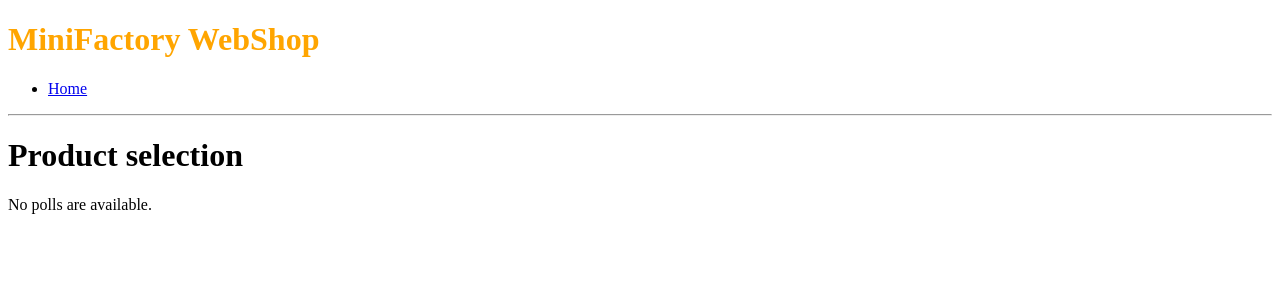
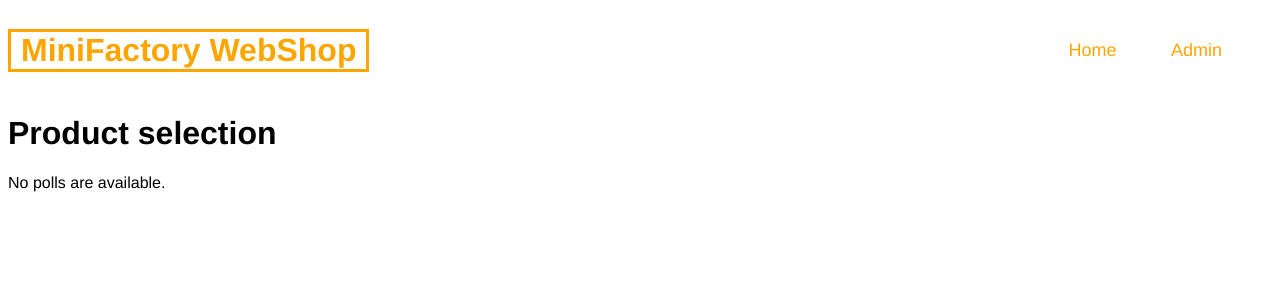
Before and after one commit to LUGGGI/MiniFactory-WebShop, a Django app: template shop/templates/shop/index.html in a window 1280 px wide. Shown: the top 300 px of the page. Run offline with Django 3.2, Linux system fonts and the light colour scheme; the template is opened without the code that fills it, so the values that code supplies are empty.

Commit message:
styled havigation bar

```diff
--- a/shop/static/shop/style.css
+++ b/shop/static/shop/style.css
@@ -1,7 +1,30 @@
-header h1 {
-    color: orange;
+body {
+    font-family: "Raleway", Helvetica, sans-serif;
 }
 
+/* Navigation bar */
+.container {
+    color: orange;
+    display:flex;
+    justify-content: space-between;
+    align-items: center;
+}
+#logo{
+    border:3px solid;
+    padding:0 10px;
+}
+#navbar li{
+    display:inline-block;
+}
+#navbar a{
+    color: orange;
+    text-decoration:none;
+    font-size:18px;
+    padding-right:50px;
+}
+
+
+/* Option selection */
 form {
     /* Center the form on the page */
     margin: 0 auto;
@@ -11,20 +34,12 @@
     border: 3px solid #ccc;
     border-radius: 1em;
 }
-
-/* ul {
-    list-style: none;
-    padding: 0;
-    margin: 0;
-} */
-
 form legend {
     /* Uniform size & alignment */
     display: inline-block;
     width: 100%;
     text-align: center;
 }
-
 form li {
     width: 100%;
 
@@ -33,13 +48,10 @@
     align-items: center;
     justify-content: space-around;
     position: relative;
-  }
-
-
+}
 .error_message {
     color: red;
 }
-
 label {
     /* To make sure that all text fields have the same font settings
         By default, textareas have a monospace font */
@@ -48,13 +60,10 @@
     position: absolute;
 
 }
-
-
 /*
     remove the default styling of the checkbox using appearance
     and create the outer toggle area
 */
-
 input[type="checkbox"] {
     -webkit-appearance: none;
     appearance: none;
@@ -65,12 +74,10 @@
     background: #eee;
     transition: all 0.4s;
 }
-
 /*
     style the ::before content to look like
     the inner toggle switch - the bit that moves
 */
-
 input[type="checkbox"]::before {
     width: 16px;
     height: 16px;
@@ -82,30 +89,24 @@
     left: 8px;
     transition: all 0.4s;
 }
-
 /*
     change the outer background color and move the inner toggle switch
     when the checkbox is checked; use transitions for smooth animation
 */
-
 input[type="checkbox"]:checked {
     background-color: #ffaa00;
     transition: all 0.4s;
 }
-
 input[type="checkbox"]:checked::before {
     left: 28px;
     transition: all 0.4s;
 }
-
 input:focus {
     outline: 1px dotted black;
 }
-
 label:hover {
     color: orange;
 }
-
 form .button {
     /* Center the button on the page */
     color: orange;
--- a/shop/templates/shop/base.html
+++ b/shop/templates/shop/base.html
@@ -9,17 +9,19 @@
 
         <link rel="stylesheet" href="{% static 'shop/style.css' %}">
     </head>
-    <header>
-        <h1>MiniFactory WebShop</h1>
-    </header>
-    <nav>
+
+    <div class=container>
+        <h1 id="logo">MiniFactory WebShop </h1>
+        <nav id="navbar">
             <ul>
                 <li>
                     <a href="{% url 'shop:index' %}">Home</a>
+                    <a href="{% url 'admin:index' %}">Admin</a>
                 </li>
             </ul>
         </nav>
-    <hr />
+
+    </div>
 
     <body>
         {% block page_content %}
--- a/shop/templates/shop/results.html
+++ b/shop/templates/shop/results.html
@@ -17,7 +17,7 @@
             {% endfor %}
             </ul>
 
-            <a href="{% url 'shop:option' product.id %}">select again?</a>
+            <a href="{% url 'shop:option' product.id %}">change options</a>
         {% endblock %}
     </body>
 </html>
```
Also changed, not shown: db.sqlite3. Lines whose indentation alone changed are shown as unchanged.
